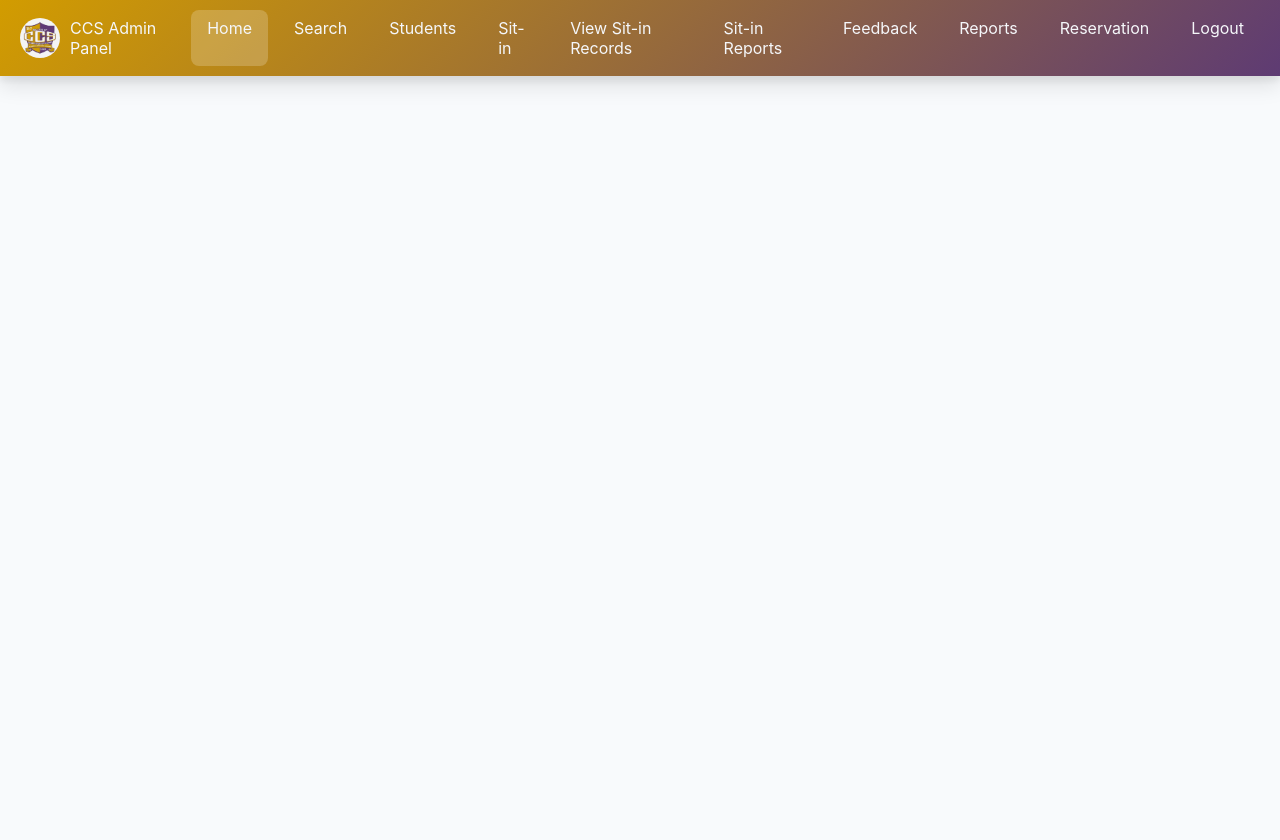
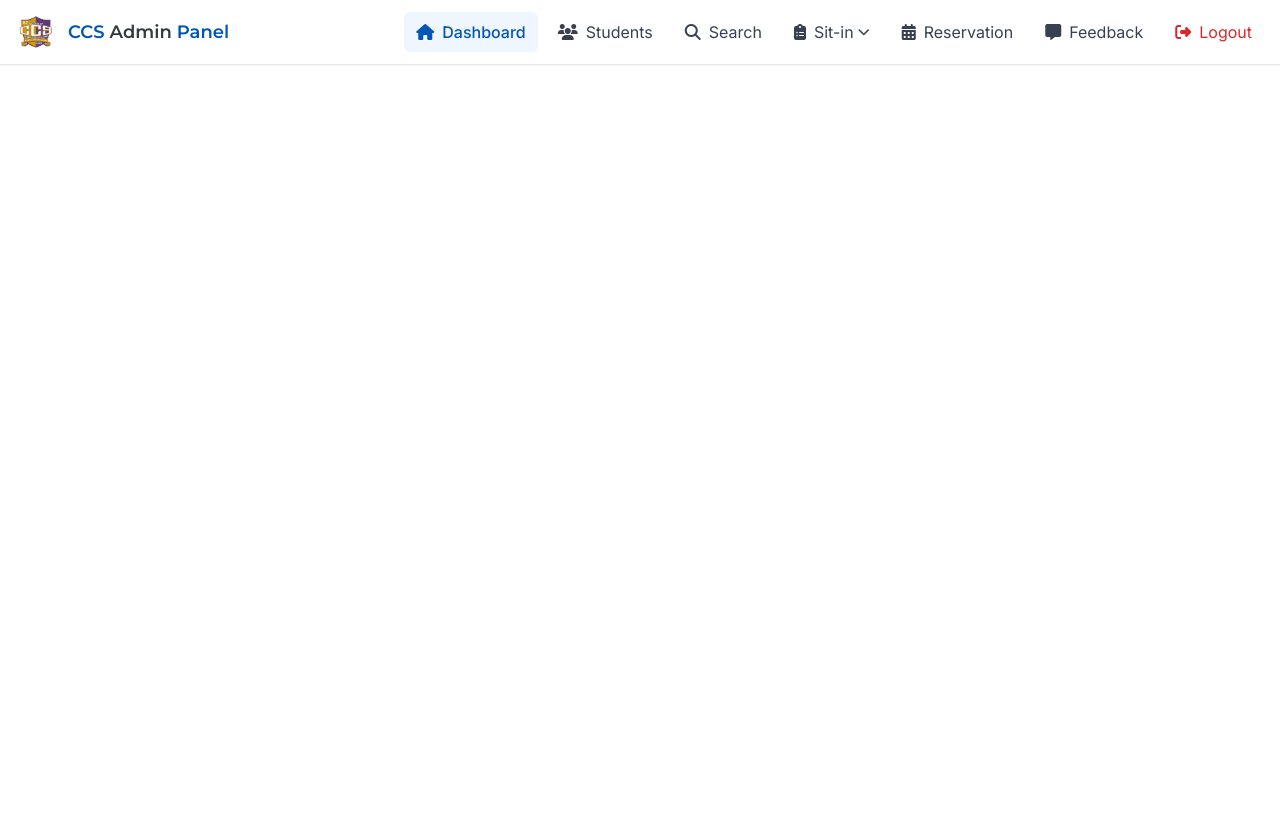
Before and after one commit to Sabnock-k/Sit-in-Monitoring-System, a PHP site: page /pages/admin/homepage.php in a window 1280 px wide. After the commit the page ends 65 px from the top, so only its background shows below. Run offline with PHP 8.4, Linux system fonts and the light colour scheme; the visitor is signed in with stand-in values (Sample User, id 1); some libraries are stand-ins or nearby versions.

Commit message:
Refactor admin homepage layout and integrate Tailwind CSS for improved design

```diff
--- a/pages/admin/homepage.php
+++ b/pages/admin/homepage.php
@@ -16,136 +16,129 @@ if (!isset($_SESSION['loggedin']) || $_SESSION['loggedin'] !== true) {
 <head>
     <meta charset="UTF-8">
     <meta name="viewport" content="width=device-width, initial-scale=1.0">
-    <title>Admin Panel</title>
-</head>
+    <title>Dashboard - CCS Sit-in Monitoring</title>
+    <!-- Add Tailwind CSS via CDN -->
+    <script src="https://cdn.tailwindcss.com"></script>
+    <!-- Font Awesome for icons -->
+    <link rel="stylesheet" href="../../public/css/all.css">
+    <script>
+        tailwind.config = {
+            theme: {
+                extend: {
+                    colors: {
+                        primary: '#0056b3',
+                        secondary: '#343a40',
+                        accent: '#ffc107',
+                        light: '#f8f9fa',
+                        dark: '#212529',
+                    },
+                    boxShadow: {
+                        'custom': '0 4px 6px rgba(0, 0, 0, 0.1)',
+                        'custom-hover': '0 10px 15px rgba(0, 0, 0, 0.1)',
+                    }
+                },
+            },
+        }
+    </script>
     <style>
-    :root {
-        /* Gradients */
-        --primary-gradient: linear-gradient(135deg, #D29C00 0%, #5E3B73 100%);
-
-        /* Shadows */
-        --shadow-elegant: 0 10px 20px rgba(0, 0, 0, 0.1), 0 6px 6px rgba(0, 0, 0, 0.05);
-
-        /* Colors */
-        --body-bg: #F8FAFC;
-        --card-bg: #f4f4f4;
-        --text-dark: #2c3e50;
-        --text-light: #f5f7fa;
-        --border-highlight: #D29C00;
-        --announcement-bg: rgba(210, 156, 0, 0.1);
-        --nav-hover: rgba(255, 255, 255, 0.1);
-        --nav-active: rgba(255, 255, 255, 0.2);
-    }
+        @import url('https://fonts.googleapis.com/css2?family=Inter:wght@300;400;500;600;700&family=Montserrat:wght@400;500;600;700&display=swap');
 
         body {
             font-family: 'Inter', sans-serif;
-        margin: 0;
-        padding: 20px;
-        min-height: 100vh;
-        background: var(--body-bg);
         }
 
-    .navbar {
-        position: fixed;
-        top: 0;
-        left: 0;
-        right: 0;
-        background: var(--primary-gradient);
-        padding: 10px 20px;
-        display: flex;
-        justify-content: space-between;
-        align-items: center;
-        box-shadow: var(--shadow-elegant);
-        z-index: 1000;
+        .heading-font {
+            font-family: 'Montserrat', sans-serif;
         }
 
-    .nav-brand {
-        display: flex;
-        align-items: center;
-        color: var(--text-light);
+        /* Scrollbar styling */
+        ::-webkit-scrollbar {
+            width: 6px;
+            height: 6px;
         }
 
-    .nav-logo {
-        height: 40px;
-        margin-right: 10px;
-        background: var(--card-bg);
-        border-radius: 50%;
+        ::-webkit-scrollbar-track {
+            background: #f1f1f1;
+            border-radius: 10px;
         }
 
-    .logout-btn {
-        position: fixed;
-        top: 20px;
-        right: 20px;
-        background: var(--primary-gradient);
-        color: var(--text-light);
-        padding: 10px 20px;
-        border-radius: 8px;
-        text-decoration: none;
-        z-index: 100;
+        ::-webkit-scrollbar-thumb {
+            background: #0056b3;
+            border-radius: 10px;
         }
 
-    .nav-links {
-        display: flex;
-        gap: 10px;
-    }
-
-    .nav-item {
-        color: var(--text-light);
-        text-decoration: none;
-        padding: 8px 16px;
-        border-radius: 8px;
-        transition: all 0.3s ease;
-    }
-
-    .nav-item:hover {
-        background: var(--nav-hover);
-        transform: translateY(-2px);
-    }
-
-    .nav-item.active {
-        background: var(--nav-active);
-    }
-
-    @media (max-width: 768px) {
-        .navbar {
-            flex-direction: column;
-            padding: 10px;
-        }
-
-        .nav-links {
-            flex-direction: column;
-            width: 100%;
-            text-align: center;
-            margin-top: 10px;
-        }
-
-        .nav-item {
-            padding: 10px;
-        }
-
-        .dashboard-container {
-            margin-top: 200px;
-        }
+        ::-webkit-scrollbar-thumb:hover {
+            background: #0043a0;
         }
     </style>
+</head>
 
 <body>
-    <nav class="navbar">
-        <div class="nav-brand">
-            <img src="../../public/pictures/ccs-logo.png" alt="CCS Logo" class="nav-logo">
-            <span>CCS Admin Panel</span>
+    <nav class="bg-white border-b border-gray-200 fixed w-full z-50 shadow-sm">
+        <div class="container mx-auto px-4">
+            <div class="flex justify-between items-center py-3">
+                <!-- Logo and Title -->
+                <div class="flex items-center">
+                    <div class="mr-3">
+                        <img src="../../public/pictures/ccs-logo.png" alt="CCS Logo" class="h-10 w-10 rounded-md">
                     </div>
-        <div class="nav-links">
-            <a href="homepage.php" class="nav-item active"><i class="fas fa-home"></i> Home</a>
-            <a href="#" class="nav-item"><i class="fas fa-user-edit"></i> Search</a>
-            <a href="#" class="nav-item"><i class="fas fa-history"></i> Students</a>
-            <a href="#" class="nav-item"><i class="fas fa-calendar-plus"></i> Sit-in</a>
-            <a href="#" class="nav-item"><i class="fas fa-calendar-plus"></i> View Sit-in Records</a>
-            <a href="#" class="nav-item"><i class="fas fa-calendar-plus"></i> Sit-in Reports</a>
-            <a href="#" class="nav-item"><i class="fas fa-calendar-plus"></i> Feedback</a>
-            <a href="#" class="nav-item"><i class="fas fa-calendar-plus"></i> Reports</a>
-            <a href="#" class="nav-item"><i class="fas fa-calendar-plus"></i> Reservation</a>
-            <a href="../../logout.php" class="nav-item"><i class="fas fa-sign-out-alt"></i> Logout</a>
+                    <span class="heading-font font-semibold text-lg text-primary">CCS <span class="text-secondary">Admin</span> Panel</span>
+                </div>
+
+                <!-- Desktop Navigation -->
+                <div class="hidden md:flex space-x-2">
+                    <a href="homepage.php" class="px-3 py-2 rounded-md transition duration-300 flex items-center font-medium text-primary bg-blue-50">
+                        <i class="fas fa-home mr-2"></i><span>Dashboard</span>
+                    </a>
+
+                    <div class="relative group">
+                        <a href="#" class="px-3 py-2 rounded-md transition duration-300 flex items-center text-gray-700 hover:bg-gray-100">
+                            <i class="fas fa-users mr-2"></i><span>Students</span>
+                        </a>
+                    </div>
+
+                    <div class="relative group">
+                        <a href="#" class="px-3 py-2 rounded-md transition duration-300 flex items-center text-gray-700 hover:bg-gray-100">
+                            <i class="fas fa-search mr-2"></i><span>Search</span>
+                        </a>
+                    </div>
+
+                    <div class="relative group">
+                        <button class="px-3 py-2 rounded-md transition duration-300 flex items-center text-gray-700 hover:bg-gray-100">
+                            <i class="fas fa-clipboard-list mr-2"></i><span>Sit-in</span>
+                            <i class="fas fa-chevron-down ml-1 text-xs"></i>
+                        </button>
+                        <div class="absolute left-0 mt-2 w-48 bg-white rounded-md shadow-lg hidden group-hover:block z-50">
+                            <a href="#" class="block px-4 py-2 text-sm text-gray-700 hover:bg-gray-100">Manage Sit-in</a>
+                            <a href="#" class="block px-4 py-2 text-sm text-gray-700 hover:bg-gray-100">View Records</a>
+                            <a href="#" class="block px-4 py-2 text-sm text-gray-700 hover:bg-gray-100">Reports</a>
+                        </div>
+                    </div>
+
+                    <div class="relative group">
+                        <button class="px-3 py-2 rounded-md transition duration-300 flex items-center text-gray-700 hover:bg-gray-100">
+                            <i class="fas fa-calendar-alt mr-2"></i><span>Reservation</span>
+                        </button>
+                    </div>
+
+                    <div class="relative group">
+                        <button class="px-3 py-2 rounded-md transition duration-300 flex items-center text-gray-700 hover:bg-gray-100">
+                            <i class="fas fa-comment-alt mr-2"></i><span>Feedback</span>
+                        </button>
+                    </div>
+
+                    <a href="../../logout.php" class="px-3 py-2 rounded-md transition duration-300 flex items-center text-red-600 hover:bg-red-50">
+                        <i class="fas fa-sign-out-alt mr-2"></i><span>Logout</span>
+                    </a>
+                </div>
+
+                <!-- Mobile menu button -->
+                <div class="md:hidden">
+                    <button type="button" class="text-gray-500 hover:text-gray-700 focus:outline-none" id="mobile-menu-button">
+                        <i class="fas fa-bars text-xl"></i>
+                    </button>
+                </div>
+            </div>
         </div>
     </nav>
 </body>
```
Lines whose indentation alone changed are shown as unchanged.
